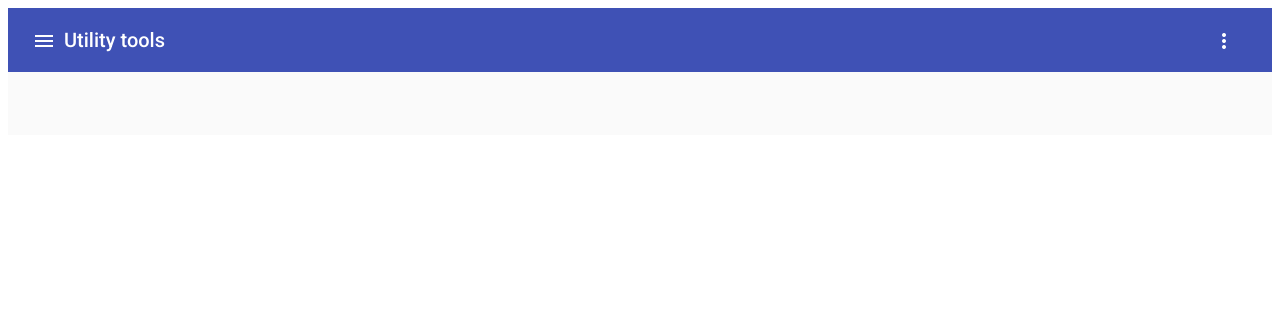
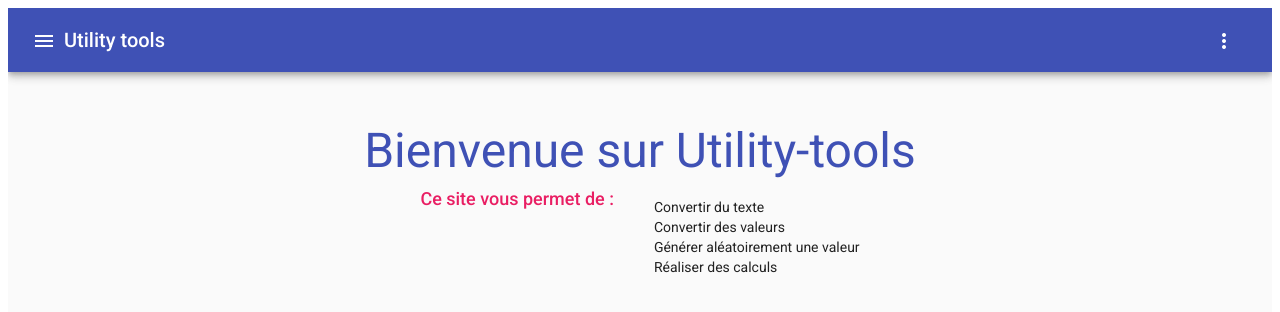
Before and after one commit to alexisdechiara/utility-tools, an Angular app: page / in a window 1280 px wide. Shown: the top 312 px of the page. Built offline with nearby package versions, Linux system fonts and the light colour scheme.

Commit message:
Few modifications

```diff
--- a/src/app/app-routing.module.ts
+++ b/src/app/app-routing.module.ts
@@ -16,6 +16,7 @@ import {PasswordGeneratorComponent} from './generator/password-generator/passwor
 import {TimeGeneratorComponent} from './generator/time-generator/time-generator.component';
 import {VolumeConverterComponent} from './value-converter/volume-converter/volume-converter.component';
 import {LoremGeneratorComponent} from './generator/lorem-generator/lorem-generator.component';
+import {HomeComponent} from './home/home.component';
 
 const routes: Routes = [{path: 'converter/text', component: TextConverterComponent},
                         {path: 'converter/angle', component: AngleConverterComponent},
@@ -32,7 +33,8 @@ const routes: Routes = [{path: 'converter/text', component: TextConverterCompone
                         {path: 'generator/lorem-ipsum', component: LoremGeneratorComponent},
                         {path: 'generator/number', component: NumberGeneratorComponent},
                         {path: 'generator/password', component: PasswordGeneratorComponent},
-                        {path: 'generator/date', component: TimeGeneratorComponent}];
+                        {path: 'generator/date', component: TimeGeneratorComponent},
+                        {path: '', component: HomeComponent}];
 
 @NgModule({
   imports: [RouterModule.forRoot(routes)],
--- a/src/app/app.component.html
+++ b/src/app/app.component.html
@@ -72,11 +72,11 @@
     </mat-expansion-panel>
   </mat-drawer>
   <mat-drawer-content>
-  <mat-toolbar color="primary">
+  <mat-toolbar color="primary" class="mat-elevation-z5">
     <button mat-icon-button aria-label="icon-button with menu icon" (click)="drawer.toggle()">
       <mat-icon>menu</mat-icon>
     </button>
-    <span>Utility tools</span>
+     <a routerLink=""> <span>Utility tools</span></a>
     <span style="flex: 1 1 auto;"></span>
     <button mat-button [matMenuTriggerFor]="menu"><mat-icon>more_vert</mat-icon></button>
     <mat-menu #menu="matMenu">
--- a/src/app/app.component.sass
+++ b/src/app/app.component.sass
@@ -8,6 +8,9 @@
 a
   text-decoration: none
   color: black
+  span
+    text-decoration: none
+    color: white
 
 .content
   margin: 5%
--- a/src/app/app.module.ts
+++ b/src/app/app.module.ts
@@ -28,6 +28,7 @@ import { NumberGeneratorComponent } from './generator/number-generator/number-ge
 import { TimeGeneratorComponent } from './generator/time-generator/time-generator.component';
 import { PasswordGeneratorComponent } from './generator/password-generator/password-generator.component';
 import { ItemGeneratorComponent } from './generator/item-generator/item-generator.component';
+import { HomeComponent } from './home/home.component';
 
 @NgModule({
   declarations: [
@@ -50,7 +51,8 @@ import { ItemGeneratorComponent } from './generator/item-generator/item-generato
     NumberGeneratorComponent,
     TimeGeneratorComponent,
     PasswordGeneratorComponent,
-    ItemGeneratorComponent
+    ItemGeneratorComponent,
+    HomeComponent
   ],
   imports: [
     BrowserModule,
--- a/src/app/generator/item-generator/item-generator.component.html
+++ b/src/app/generator/item-generator/item-generator.component.html
@@ -1,4 +1,4 @@
-<div class="title"><h1>Générateur de date</h1></div>
+<div class="title"><h1>Générateur d'un élément d'un tableau</h1></div>
 <div class="input center">
   <mat-form-field class="nb" appearance="outline">
     <mat-label>Occurrences</mat-label>
--- a/src/app/generator/letter-generator/letter-generator.component.html
+++ b/src/app/generator/letter-generator/letter-generator.component.html
@@ -3,14 +3,6 @@
   <mat-form-field class="nb-form" appearance="outline">
     <mat-label>occurrences</mat-label>
     <input matInput [(ngModel)]="nb">
-  </mat-form-field>
-  <mat-form-field class="forms" appearance="outline">
-    <mat-label>Minimum</mat-label>
-    <input matInput [(ngModel)]="min">
-  </mat-form-field>
-  <mat-form-field class="forms" appearance="outline">
-    <mat-label>Maximum</mat-label>
-    <input matInput [(ngModel)]="max">
   </mat-form-field>
   <mat-form-field class="type-form" appearance="outline">
     <mat-select [(value)]="type" >
--- a/src/app/generator/letter-generator/letter-generator.component.ts
+++ b/src/app/generator/letter-generator/letter-generator.component.ts
@@ -8,8 +8,6 @@ import { Component, OnInit } from '@angular/core';
 export class LetterGeneratorComponent implements OnInit {
 
   nb = '1';
-  min = '0';
-  max = '100';
   type = 'lowerCase';
   output = '';
 
--- /dev/null
+++ b/src/app/home/home.component.html
@@ -0,0 +1,10 @@
+<h1>Bienvenue sur Utility-tools</h1>
+<div class="content">
+  <h2>Ce site vous permet de : </h2>
+    <ul>
+      <li>Convertir du texte</li>
+      <li>Convertir des valeurs</li>
+      <li>Générer aléatoirement une valeur</li>
+      <li>Réaliser des calculs</li>
+    </ul>
+</div>
--- /dev/null
+++ b/src/app/home/home.component.sass
@@ -0,0 +1,13 @@
+h1
+  text-align: center
+  color: #3F51B5
+  font-size: xxx-large
+h2
+  text-align: center
+  color: #E91E63
+  font-size: large
+.content
+  display: flex
+  justify-content: center
+  ul
+    list-style-type: none
--- /dev/null
+++ b/src/app/home/home.component.ts
@@ -0,0 +1,17 @@
+import { Component, OnInit } from '@angular/core';
+
+@Component({
+  selector: 'app-home',
+  templateUrl: './home.component.html',
+  styleUrls: ['./home.component.sass']
+})
+export class HomeComponent implements OnInit {
+
+  time = new Date();
+
+  constructor() { }
+
+  ngOnInit(): void {
+  }
+
+}
```
Also changed, not shown: 2 other files (tests, documents, lock files or other folders).
